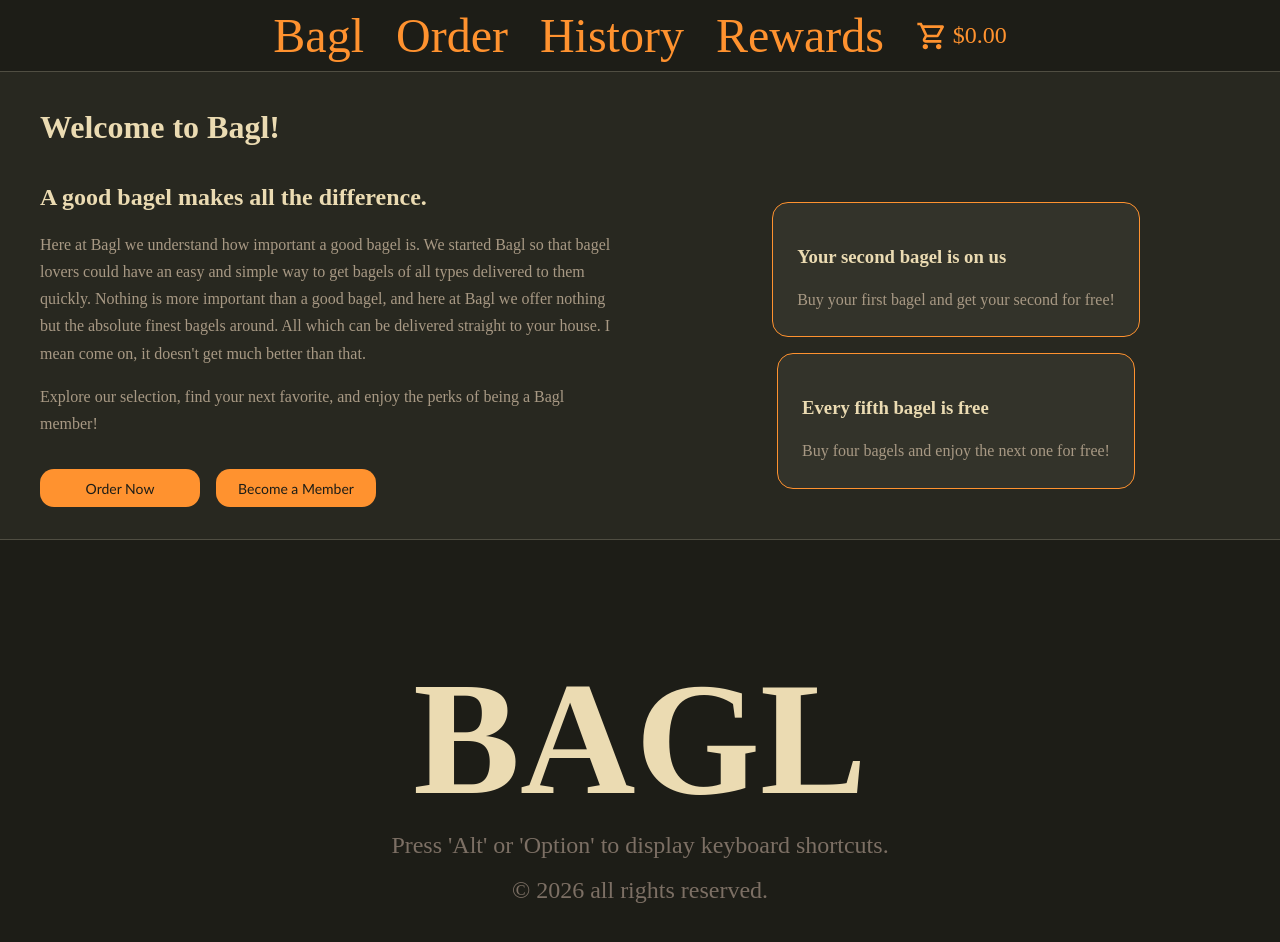
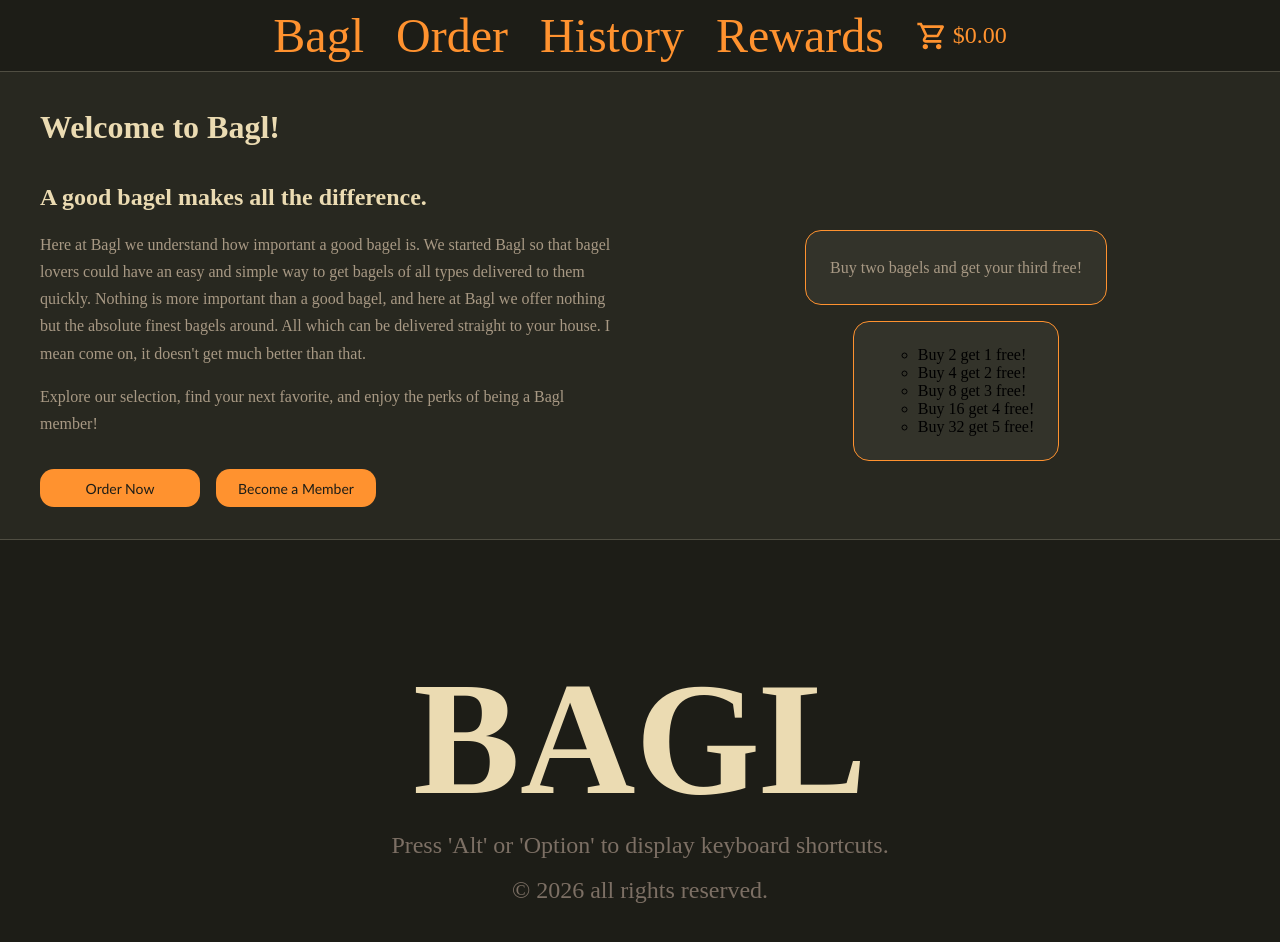
Before and after one commit to AndrewRoddy/HIC-Project-1, a SvelteKit app: page / in a window 1280 px wide. Shown: the top 942 px of the page. Built offline with nearby package versions, Linux system fonts and the light colour scheme.

Commit message:
Updated Member Rewards in BAGL

```diff
--- a/src/routes/+page.svelte
+++ b/src/routes/+page.svelte
@@ -35,13 +35,17 @@
   <aside class="membership" aria-labelledby="perks-title">
     <ul class="perks">
       <li class="perk">
-        <h3>Your second bagel is on us</h3>
-        <p>Buy your first bagel and get your second for free!</p>
+        <p>Buy two bagels and get your third free!</p>
       </li>
 
       <li class="perk">
-        <h3>Every fifth bagel is free</h3>
-        <p>Buy four bagels and enjoy the next one for free!</p>
+        <ul>
+          <li>Buy 2 get 1 free!</li>
+          <li>Buy 4 get 2 free!</li>
+          <li>Buy 8 get 3 free!</li>
+          <li>Buy 16 get 4 free!</li>
+          <li>Buy 32 get 5 free!</li>
+        </ul>
       </li>
     </ul>
   </aside>
```
